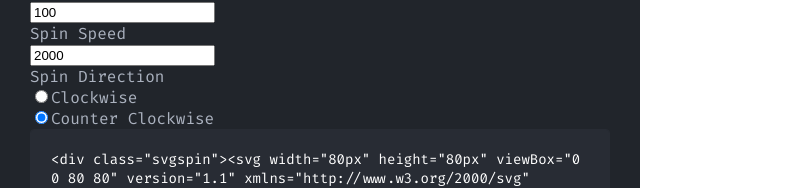
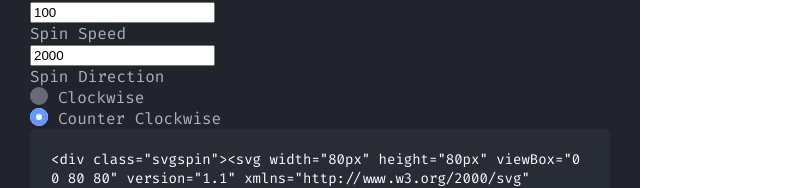
Before and after one commit to sambrannon/svgspin, a React (Create React App) app: page / in a window 1280 px wide. Shown: the part 250-438 px from the top of the page, without its empty margins (0-803 px from the left). Built offline with nearby package versions, Linux system fonts and the light colour scheme.

Commit message:
Styled radio buttons

```diff
--- /dev/null
+++ b/src/scss/_styled-radio.scss
@@ -0,0 +1,28 @@
+.styled-radio {
+  label {
+    display: flex;
+    cursor: pointer;
+
+    &::before {
+      content: '';
+      display: block;
+      width: 1.8rem;
+      height: 1.8rem;
+      border-radius: 50%;
+      background-color: $black3;
+      margin-right: 1rem;
+    }
+  }
+
+  input {
+    width: 18px;
+    height: 18px;
+    position: absolute;
+    opacity: 0;
+
+    &:checked + label::before {
+      background-color: $white;
+      box-shadow: inset 0 0 0 0.6rem $blue;
+    }
+  }
+}
--- a/src/scss/_variables.scss
+++ b/src/scss/_variables.scss
@@ -1,5 +1,6 @@
 $black: #21252B;
 $black2: #282C34;
+$black3:  #676B75;
 $blue: #6696FF;
 $white: #FFFFFF;
 $white1: #ABB2BF;
--- a/src/scss/main.scss
+++ b/src/scss/main.scss
@@ -6,3 +6,4 @@
 @import 'app';
 @import 'app-panel';
 @import 'code-input';
+@import 'styled-radio';
```
